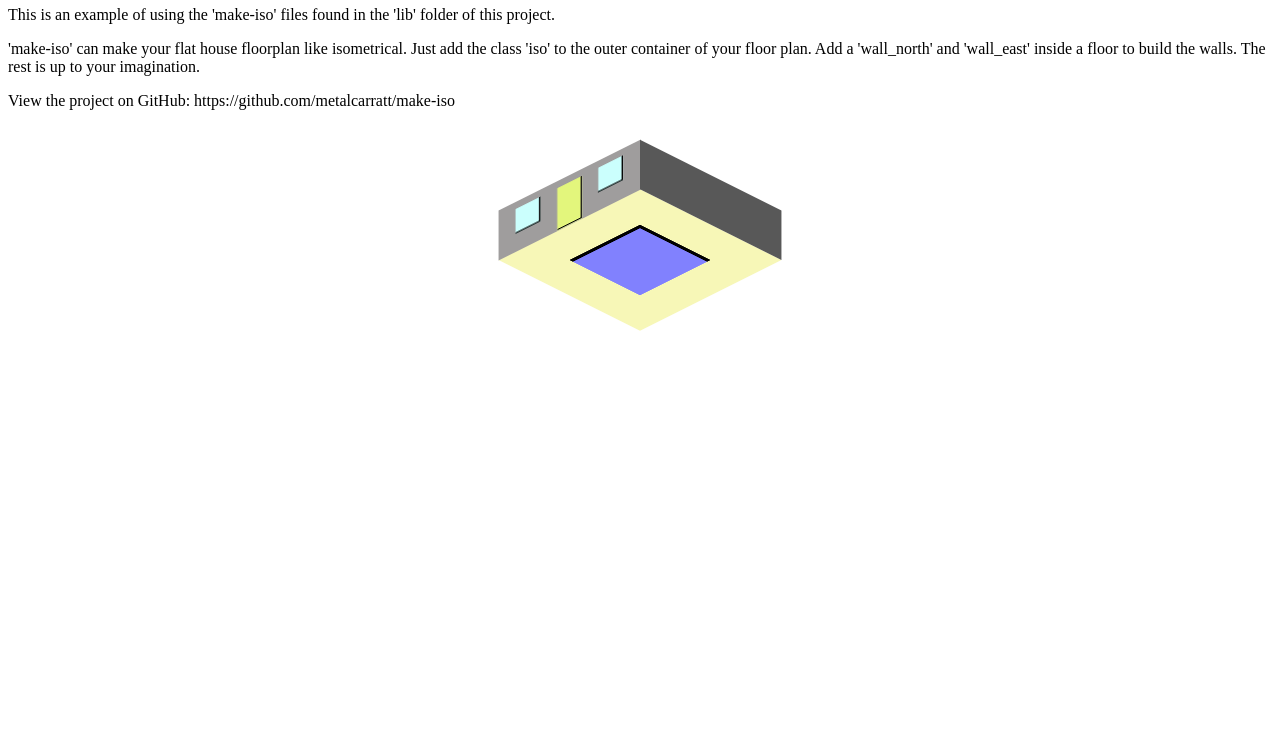
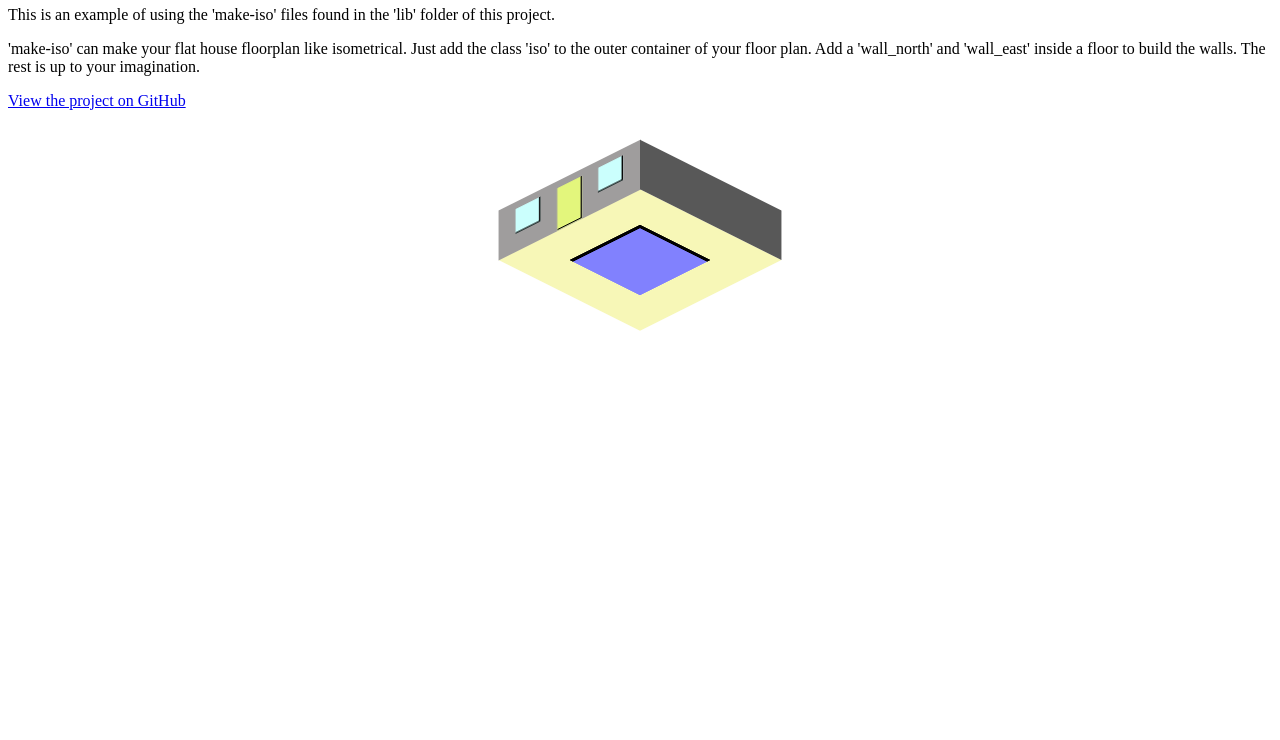
Before and after one commit to metalcarratt/make-iso, a plain HTML site: page index.html in a window 1280 px wide. Shown: the part 60-800 px from the top of the page. Drawn offline with Linux system fonts and the light colour scheme.

Commit message:
Update index.html

```diff
--- a/index.html
+++ b/index.html
@@ -20,7 +20,7 @@
     Add a 'wall_north' and 'wall_east' inside a floor to build the walls. The rest is up to your imagination.
 </p>
 
-<p>View the project on GitHub: https://github.com/metalcarratt/make-iso</p>
+<p><a href="https://github.com/metalcarratt/make-iso">View the project on GitHub</a></p>
 
 <div class="outer">
     <span class="floor iso">
```
